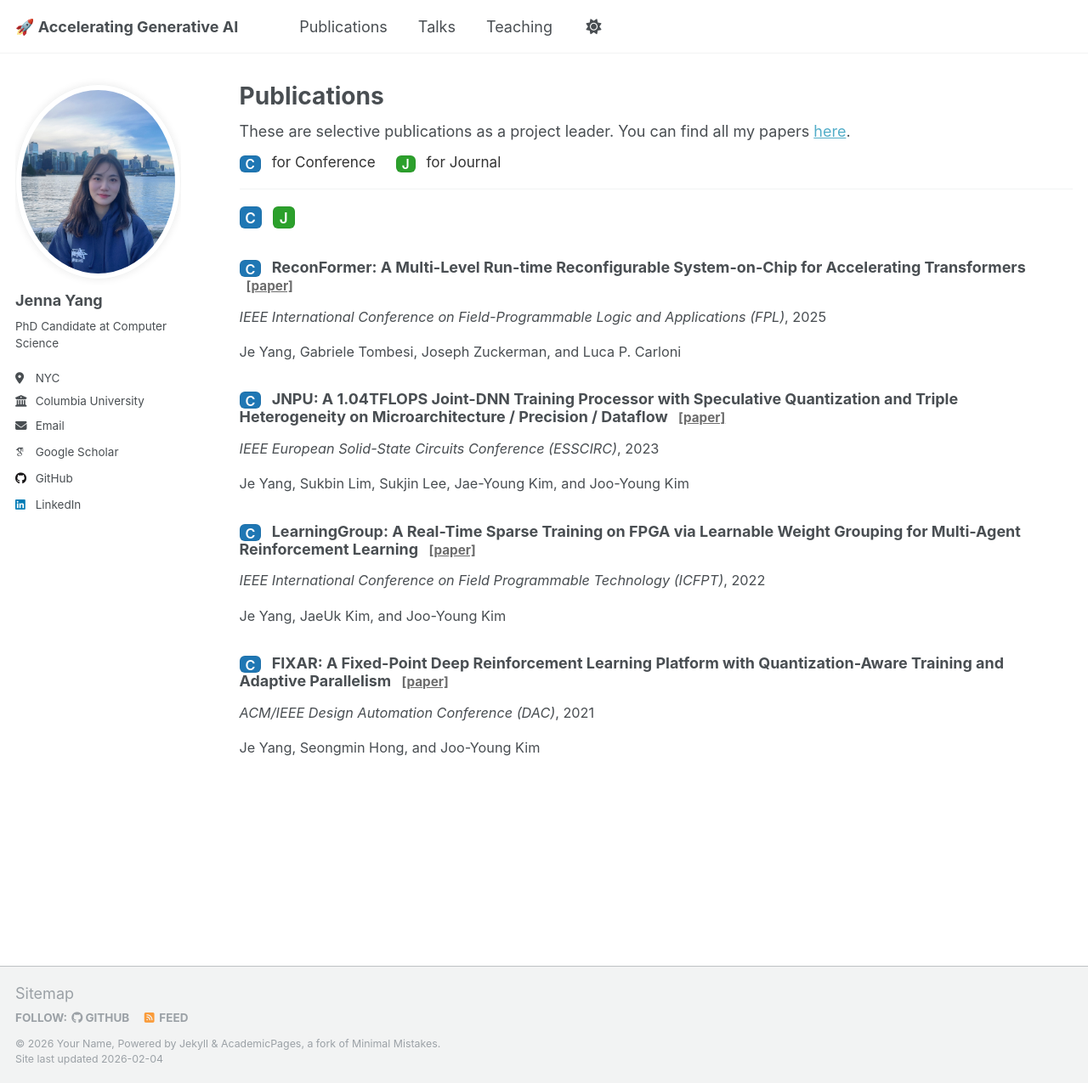
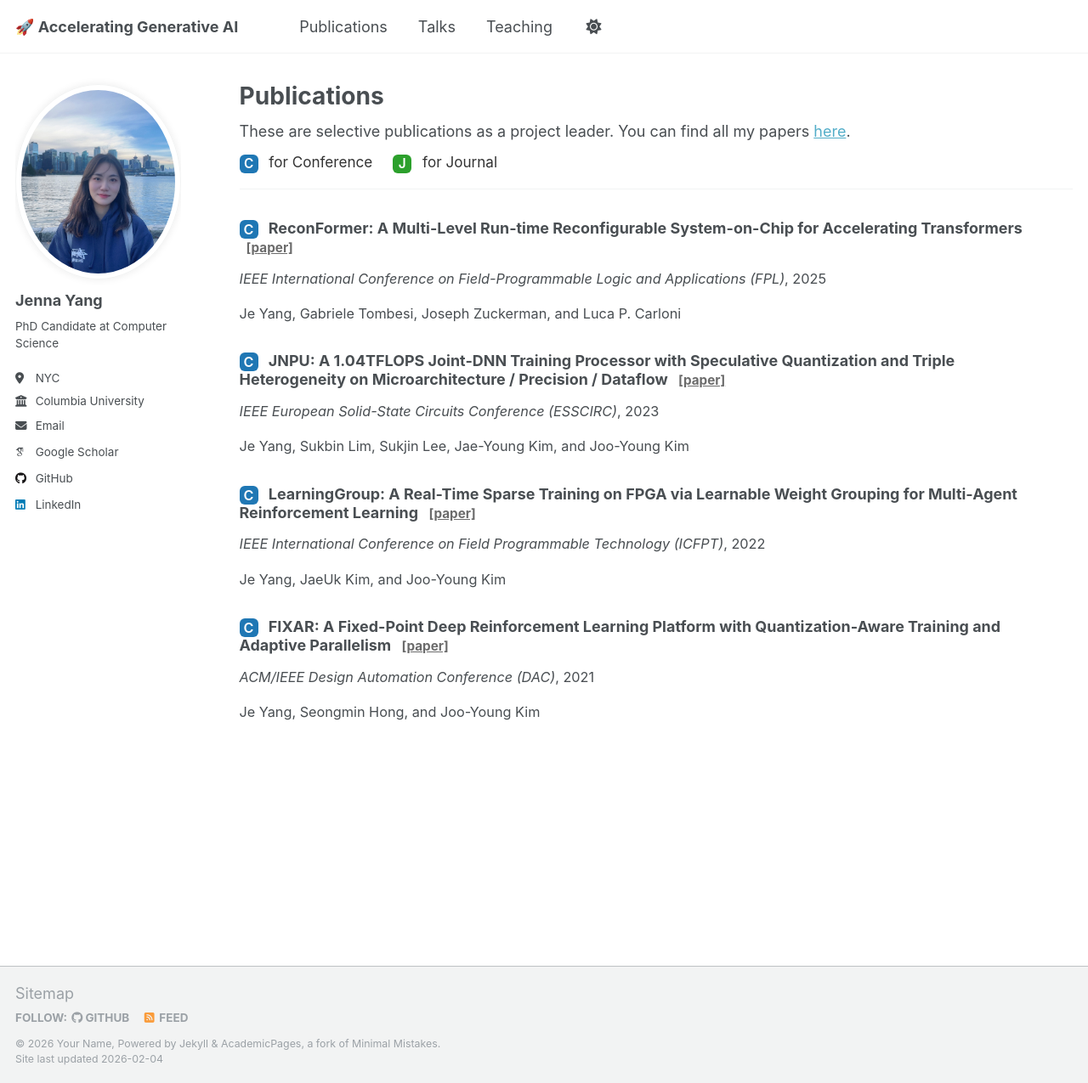
Before and after one commit to jenna-yang/jenna-yang.github.io, a Jekyll site: the page built from _pages/publications.html, in a window 1280 px wide and 1275 px high. Shown: the whole window at 85% size. Built offline with Jekyll 4.4.1, drawn with Linux system fonts in a browser that asks for light colours; some web fonts are replaced.

Commit message:
Prettier format for pub.

```diff
--- a/_pages/publications.html
+++ b/_pages/publications.html
@@ -28,23 +28,20 @@
   /* publication badges */
   .pub-badge{
     display:inline-block;
-    min-width:20px;
-    height:20px;
-    line-height:20px;
-    padding:0 6px;
+    width:22px;
+    height:22px;
+    line-height:22px;
+    padding:0;
     text-align:center;
-    border-radius:6px; /* rounded square */
+    border-radius:6px;
     font-weight:600;
     font-size:0.9em;
     margin-right:8px;
     vertical-align:middle;
-    border:1px solid rgba(0,0,0,0.06);
-    background:#f7f7f7;
     color:#fff;
-    box-shadow: none;
   }
-  .pub-badge.journal{ background:#4e79a7; }
-  .pub-badge.conf{ background:#e15759; }
+  .pub-badge.journal{ background:#2ca02c; }
+  .pub-badge.conf{ background:#1f77b4; }
 
   .paper-link{ margin-left:8px; font-size:0.85em; color:#6b6b6b; text-decoration:none; border:none; padding:0; background:none; }
   .paper-link:hover{ color:#333; text-decoration:underline; }
@@ -52,10 +49,6 @@
   /* legend styles */
   .pub-legend{ margin-top:10px; margin-bottom:18px; }
   .pub-legend-line{ color:#333; font-size:0.95em; margin-bottom:6px; }
-  .pub-legend-icons{ margin-top:6px; }
-  .pub-badge.journal{ background:#2ca02c; color:#fff; }
-  .pub-badge.conf{ background:#1f77b4; color:#fff; }
-  .pub-badge-lg{ display:inline-block; width:26px; height:26px; line-height:26px; padding:0; font-size:0.95em; border-radius:6px; margin-right:8px; }
 </style>
 
 {% if site.author.googlescholar %}
@@ -68,10 +61,6 @@
       <span class="pub-legend-item"><span class="pub-badge journal">J</span> for Journal</span>
     </div>
     <hr />
-    <div class="pub-legend-icons">
-      <span class="pub-badge-lg pub-badge conf">C</span>
-      <span class="pub-badge-lg pub-badge journal">J</span>
-    </div>
   </div>
 {% endif %}
 
```
